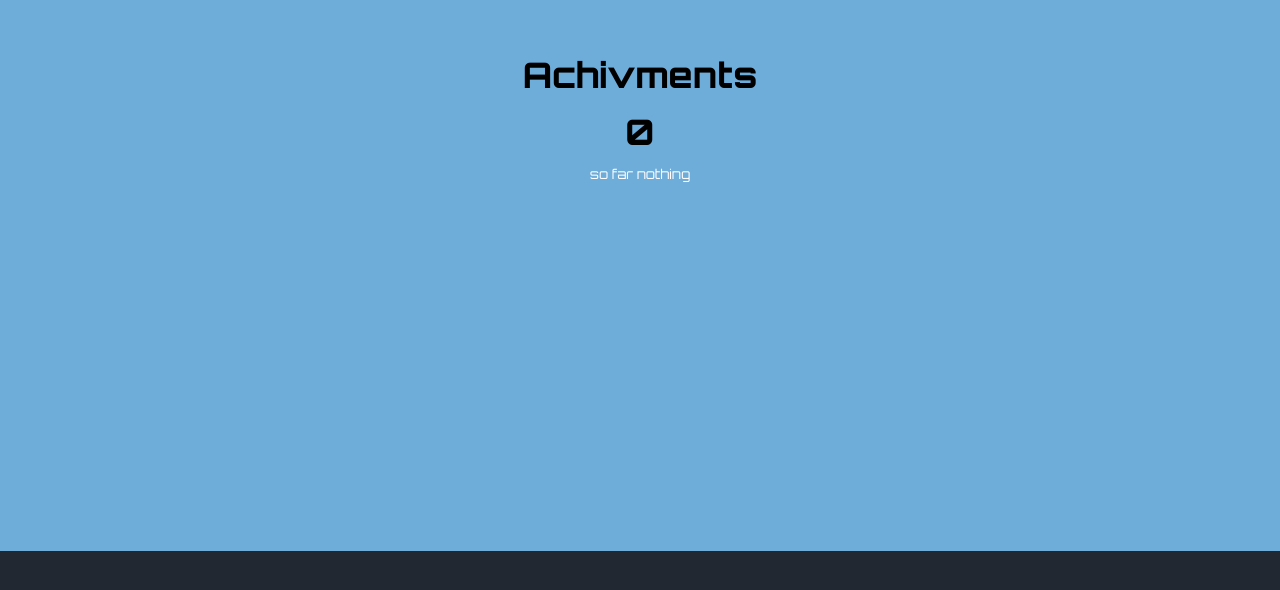
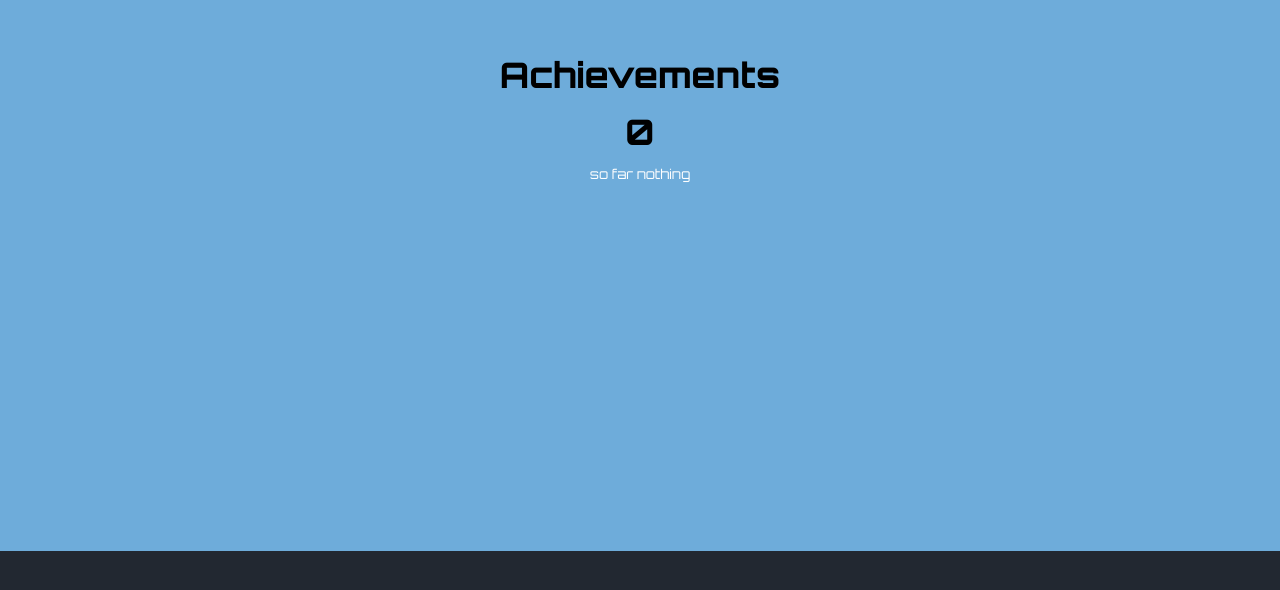
Before and after one commit to kidusMAT/gobeziswaiting, a plain HTML site: page index.html in a window 1280 px wide. Shown: the part 1053-1643 px from the top of the page. Drawn offline with Linux system fonts and the light colour scheme; a script that the page names is missing.

Commit message:
Update index.html

```diff
--- a/index.html
+++ b/index.html
@@ -26,7 +26,7 @@
         </section>
         <section class="achivments">
             <div class="achivments-box">
-                <p class="title">Achivments</p>
+                <p class="title">Achievements</p>
                 <div class="number-of-achivments">
                     <p class="numberofachivments">0</p>
                 </div>
```
